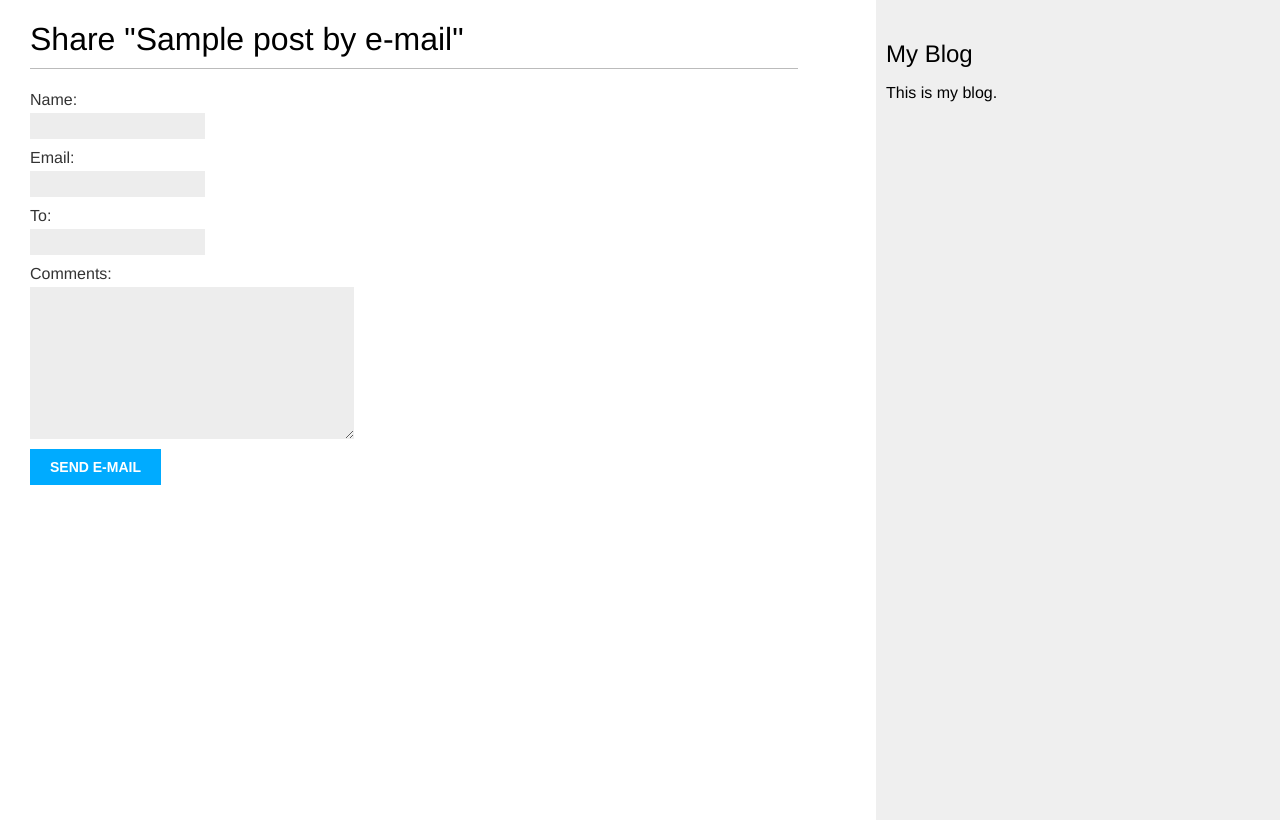
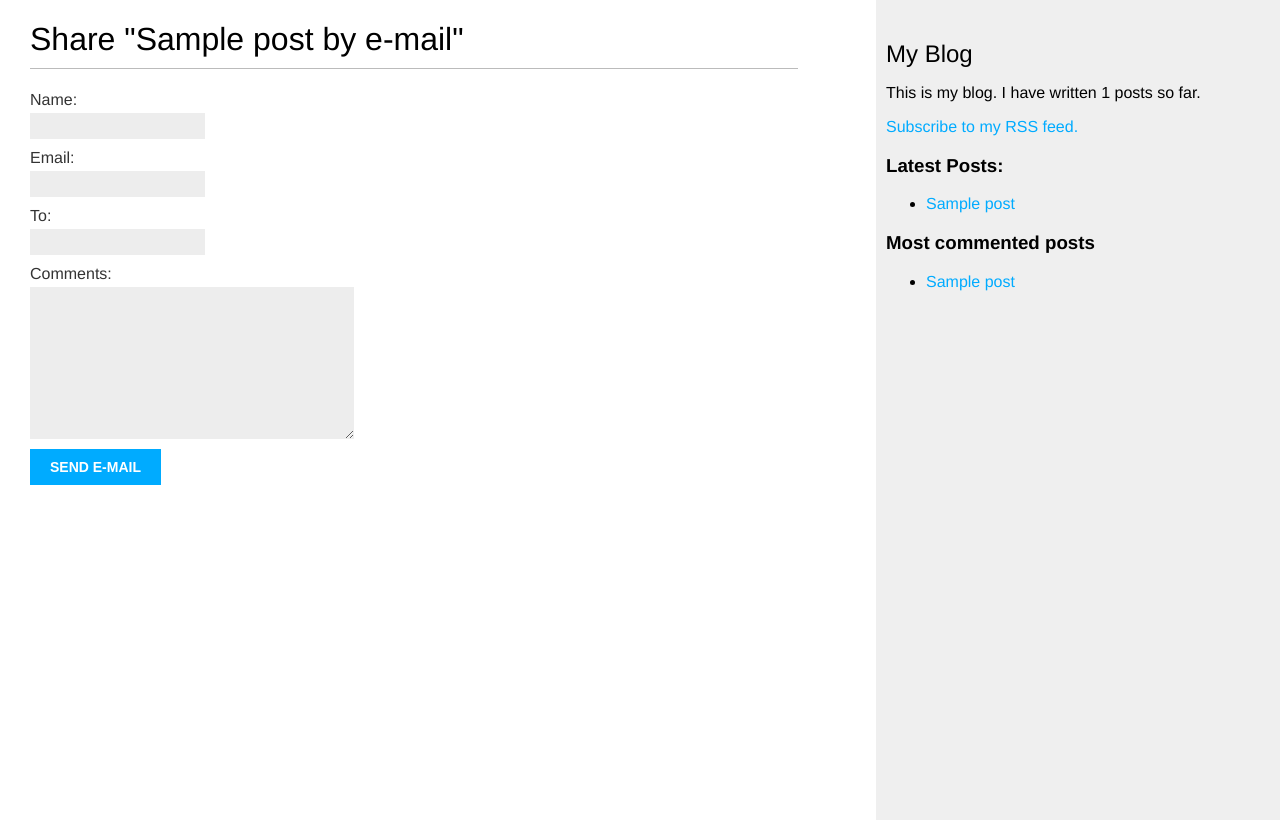
Before and after one commit to in6tinct/Django, a Django app: page /1/share/ in a window 1280 px wide. Run offline with Django 4.2, Linux system fonts and the light colour scheme; tables that the repository leaves empty hold one stand-in row (values such as "Sample post").

Commit message:
added many functionalities such as rss feeds, comments etc

```diff
--- a/djangoProjects/mysite/blog/models.py
+++ b/djangoProjects/mysite/blog/models.py
@@ -2,6 +2,7 @@ from django.db import models
 from django.utils import timezone
 from django.contrib.auth.models import User
 from django.urls import reverse
+from taggit.managers import TaggableManager
 
 # Create your models here.
 
@@ -28,6 +29,9 @@ class Post(models.Model):
 
     objects = models.Manager()
     published = PublishedManager()
+
+    #Create tags
+    tags = TaggableManager()
 
     class Meta:
         ordering = ['-publish']
--- a/djangoProjects/mysite/blog/templates/blog/base.html
+++ b/djangoProjects/mysite/blog/templates/blog/base.html
@@ -1,3 +1,4 @@
+{% load blog_tags %}
 {% load static %}
 <! DOCTYPE html>
 <html lang="en">
@@ -15,7 +16,21 @@
     </div>
     <div id="sidebar">
         <h2>My Blog</h2>
-        <p>This is my blog.</p>
+        <p>This is my blog. I have written {% total_posts %} posts so far.</p>
+        <p>
+            <a href="{% url "blog:post_feed" %}">Subscribe to my RSS feed.</a>
+        </p>
+        <h3>Latest Posts:</h3>
+        {% show_latest_posts 3 %}
+        <h3>Most commented posts</h3>
+        {% get_most_commented_posts as most_commented_posts %}
+        <ul>
+            {% for post in most_commented_posts %}
+            <li>
+                <a href="{{ post.get_absolute_url }}">{{ post.title }}</a>
+            </li>
+            {% endfor %}
+        </ul>
     </div>
 </body>
 </html>
--- /dev/null
+++ b/djangoProjects/mysite/blog/templates/blog/post/latest_posts.html
@@ -0,0 +1,9 @@
+<ul>
+    {% for post in latest_posts %}
+        <li>
+            <a href="{{ post.get_absolute_url }}">
+                {{ post.title }}
+            </a>
+        </li>
+    {% endfor %}
+</ul>
--- /dev/null
+++ b/djangoProjects/mysite/blog/templatetags/blog_tags.py
@@ -0,0 +1,26 @@
+from django import template
+from django.db.models import Count
+from ..models import Post
+from django.utils.safestring import mark_safe
+import markdown
+
+register = template.Library()
+
+@register.simple_tag
+def total_posts():
+    return Post.published.count()
+
+@register.simple_tag
+def get_most_commented_posts(count=5):
+    return Post.published.annotate(
+        total_comments=Count('comments')
+        ).exclude(total_comments=0).order_by('-total_comments')[:count]
+
+@register.inclusion_tag('blog/post/latest_posts.html')
+def show_latest_posts(count=5):
+    latest_posts = Post.published.order_by('-publish')[:count]
+    return {'latest_posts':latest_posts}
+
+@register.filter(name='markdown', is_safe=True)
+def markdown_format(text):
+    return mark_safe(markdown.markdown(text, extensions=['sane_lists']))
--- a/djangoProjects/mysite/blog/urls.py
+++ b/djangoProjects/mysite/blog/urls.py
@@ -1,12 +1,16 @@
 from django.urls import path
 from . import views
+from .feeds import LatestPostsFeed
 
 app_name = 'blog'
 
 urlpatterns = [
     #post views
-    path('', views.PostListView.as_view(), name='post_list'),
+    # path('', views.PostListView.as_view(), name='post_list'),
+    path('', views.post_list, name='post_list'),
+    path('tag/<slug:tag_slug>/', views.post_list, name='post_list_by_tag'),
     path('<int:year>/<int:month>/<int:day>/<slug:post>/', views.post_detail, name='post_detail'),
     path('<int:post_id>/share/', views.post_share, name='post_share'),
     path('<int:post_id>/comment/', views.post_comment, name='post_comment'),
+    path('feed/', LatestPostsFeed(), name='post_feed'),
 ]
--- a/djangoProjects/mysite/blog/views.py
+++ b/djangoProjects/mysite/blog/views.py
@@ -6,6 +6,8 @@ from blog.forms import EmailPostForm, CommentForm
 from blog.models import Post,Comment
 from django.core.mail import send_mail
 from django.views.decorators.http import require_POST
+from taggit.models import Tag
+from django.db.models import Count
 
 # Create your views here.
 
@@ -15,15 +17,28 @@ class PostListView(ListView):
     paginate_by = 3
     template_name = 'blog/post/list.html'
 
-def post_list(request):
-    posts = Post.published.all()
+def post_list(request, tag_slug=None):
+    post_list = Post.published.all()
+
+    #Tag handling
+    tag = None
+    if tag_slug:
+        tag = get_object_or_404(Tag, slug=tag_slug)
+        post_list = post_list.filter(tags__in=[tag])
 
     #Pagination with 3 posts per page
     paginator = Paginator(post_list, 3)
     page_number = request.GET.get('page', 1)
     posts = paginator.page(page_number)
 
-    return render(request, 'blog/post/list.html', {'posts': posts})
+    try:
+        posts = paginator.page(page_number)
+    except PageNotAnInteger:
+        posts = paginator.page(1)
+    except EmptyPage:
+        posts = paginator.page(paginator.num_pages)
+
+    return render(request, 'blog/post/list.html', {'posts': posts, 'tag':tag})
 
 def post_detail(request, year, month, day, post):
     post = get_object_or_404(Post
@@ -37,7 +52,16 @@ def post_detail(request, year, month, day, post):
     comments = post.comments.filter(active=True)
     #Form to commit
     form = CommentForm()
-    return render(request, 'blog/post/detail.html', {'post':post, 'comments':comments, 'form':form})
+
+    #List of similarposts
+    post_tags_list = post.tags.values_list('id', flat=True)
+    similar_posts = Post.published.filter(tags__in=post_tags_list).exclude(id=post.id)
+    similar_posts = similar_posts.annotate(same_tags=Count('tags')).order_by('-same_tags', '-publish')[:4]
+
+    return render(request, 'blog/post/detail.html', {'post':post
+                                                     , 'comments':comments
+                                                     , 'form':form
+                                                     , 'similar_posts':similar_posts})
 
 def post_share(request, post_id):
     post = get_object_or_404(Post, id=post_id, status = Post.Status.PUBLISHED)
--- a/djangoProjects/mysite/mysite/urls.py
+++ b/djangoProjects/mysite/mysite/urls.py
@@ -15,8 +15,15 @@ Including another URLconf
 """
 from django.contrib import admin
 from django.urls import path, include
+from django.contrib.sitemaps.views import sitemap
+from blog.sitemaps import PostSitemap
+
+sitemaps = {
+    'posts':PostSitemap
+}
 
 urlpatterns = [
     path("admin/", admin.site.urls),
-    path("", include('blog.urls', namespace='blog'))
+    path("", include('blog.urls', namespace='blog')),
+    path("sitemap.xml", sitemap, {'sitemaps':sitemaps}, name='django.contrib.sitemaps.views.sitemap'),
 ]
--- a/djangoProjects/requirements.txt
+++ b/djangoProjects/requirements.txt
@@ -2,3 +2,6 @@ asgiref==3.5.2
 Django~=4.1.0
 sqlparse==0.4.2
 django-environ==0.10.0
+django-taggit==3.0.0
+Markdown==3.4.1
+psycopg2-binary==2.9.3
```
Also changed, not shown: djangoProjects/mysite/blog/feeds.py (added, +19 -0 lines), djangoProjects/mysite/blog/sitemaps.py (added, +12 -0 lines), djangoProjects/mysite/blog/templates/blog/post/detail.html (+13 -2 lines), djangoProjects/mysite/blog/templates/blog/post/list.html (+16 -2 lines), djangoProjects/mysite/mysite/settings.py (+5 -2 lines), djangoProjects/mysite/blog/migrations/0004_post_tags.py (added), djangoProjects/mysite/blog/templatetags/__init__.py (added).
